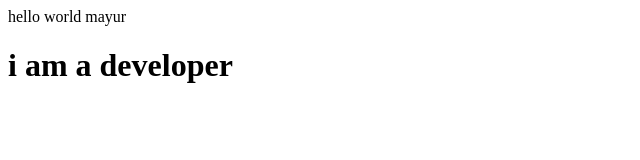
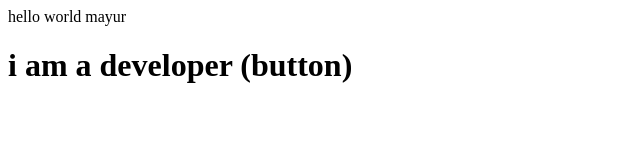
Before and after one commit to Mayurkenjale/demo-1, a plain HTML site: page index.html in a window 1280 px wide. Shown: the whole page, without its empty margins (0-640 px from the left). Drawn offline with Linux system fonts and the light colour scheme.

```diff
--- a/index.html
+++ b/index.html
@@ -1,2 +1,2 @@
 <p>hello world mayur</p>
-<h1>i am a developer</h1>
+<h1>i am a developer (button)</h1>
```
